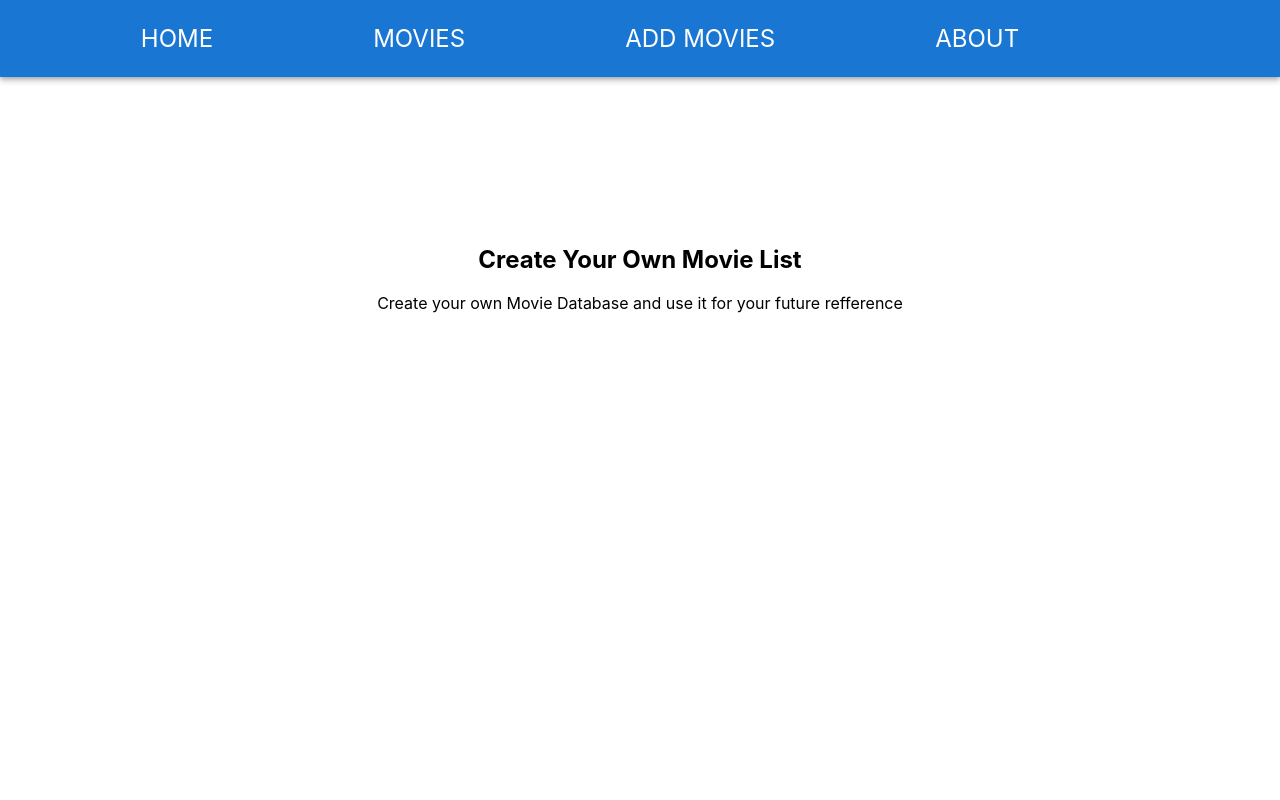
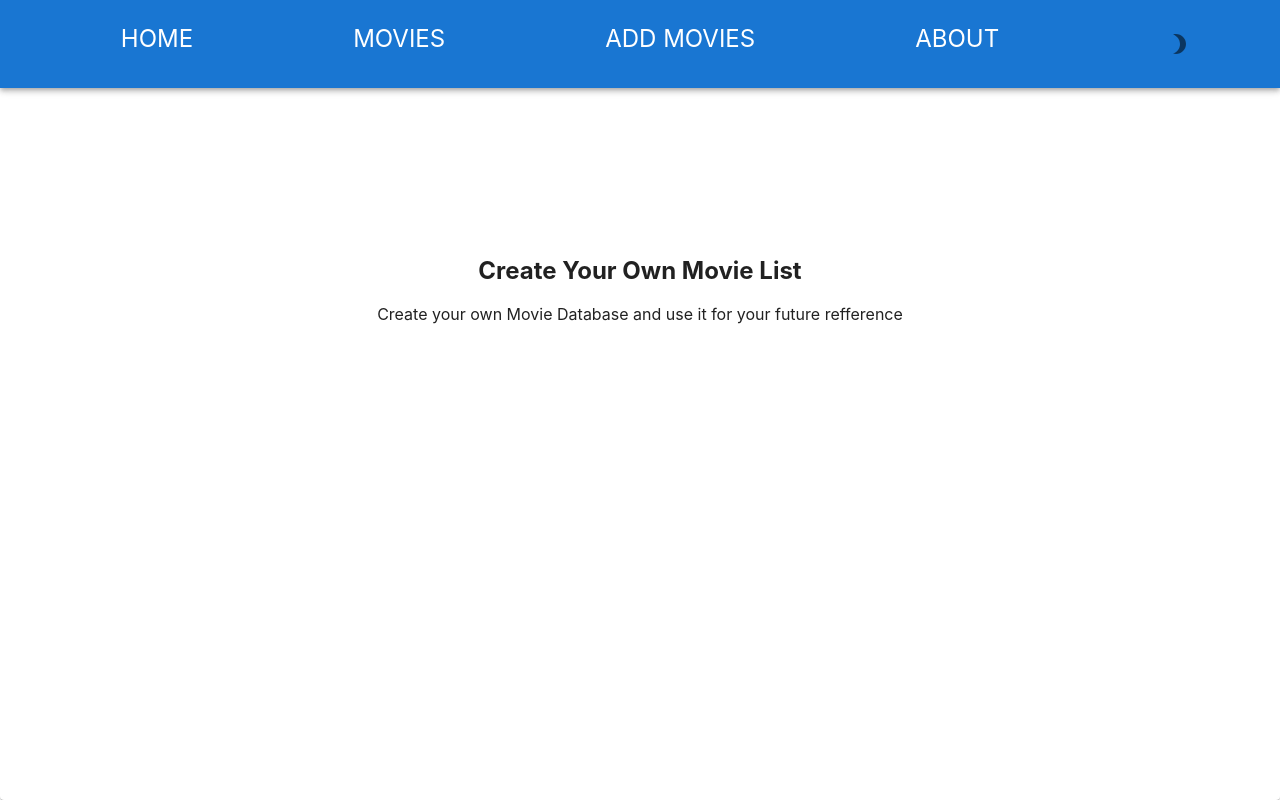
Before and after one commit to Kesavaraj80/movie-database, a React (Create React App) app: page / in a window 1280 px wide. Built offline with nearby package versions, Linux system fonts and the light colour scheme; the HTML template or start-up script is replaced by a standard one.

Commit message:
Dark Mode Added

```diff
--- a/src/App.js
+++ b/src/App.js
@@ -1,14 +1,30 @@
 import './App.css';
+// import Switch1 from '@mui/material/Switch';
 import { Route, Switch, Link } from "react-router-dom";
 import AppBar from '@mui/material/AppBar';
+import { useState } from "react";
 import { AddMovie } from './AddMovie';
 import { MovieList } from './MovieList';
 import { MovieDetails } from './MovieDetails';
 import { Editmovie } from './Editmovie';
+import { ThemeProvider, createTheme } from '@mui/material/styles';
+import Paper from '@mui/material/Paper';
+import IconButton from '@mui/material/IconButton';
+import WbSunnyIcon from '@mui/icons-material/WbSunny';
+import Brightness3Icon from '@mui/icons-material/Brightness3';
+
 
 
 function App() {
+  const [colormode,setMode]= useState(false);
+  const theme = createTheme({
+    palette: {
+      mode: colormode ? "dark":"light",
+    },
+  });
   return (
+    <ThemeProvider theme={theme}>
+      <Paper style={{ height: "100vh" }}>
         <section>
           <AppBar position="static" className="Menu_item">
             <ul>
@@ -16,6 +32,9 @@ function App() {
               <li><Link to="/movies">Movies</Link></li>
               <li><Link to="/addmovies">Add Movies</Link></li>
               <li><Link to="/about">About</Link></li>
+              <li><IconButton aria-label="delete" onClick={()=>setMode(!colormode)}>
+                {colormode? <WbSunnyIcon />: <Brightness3Icon/>}
+              </IconButton></li>
             </ul>
           </AppBar>
           <Switch>
@@ -44,6 +63,9 @@ function App() {
             </Route>
           </Switch>
         </section>
+      </Paper>
+    </ThemeProvider>
+
   );
 }
 export default App;
--- a/src/MovieList.js
+++ b/src/MovieList.js
@@ -36,7 +36,7 @@ export function MovieList() {
           deleteMovie(mve.id)
         }}>
           <DeleteIcon />
-        </IconButton>} editMovieButton={<IconButton aria-label="show Movie Description" color="primary" onClick={() =>history.push("/movies/edit/" + mve.id)}>
+        </IconButton>} editMovieButton={<IconButton aria-label="Edit Movie" color="primary" onClick={() =>history.push("/movies/edit/" + mve.id)}>
           <EditIcon />
         </IconButton>} name={mve.name} id={mve.id} image={mve.movie_pic} movie_desc={mve.desc} />
       </div>)}
```
Lines whose indentation alone changed are shown as unchanged.
